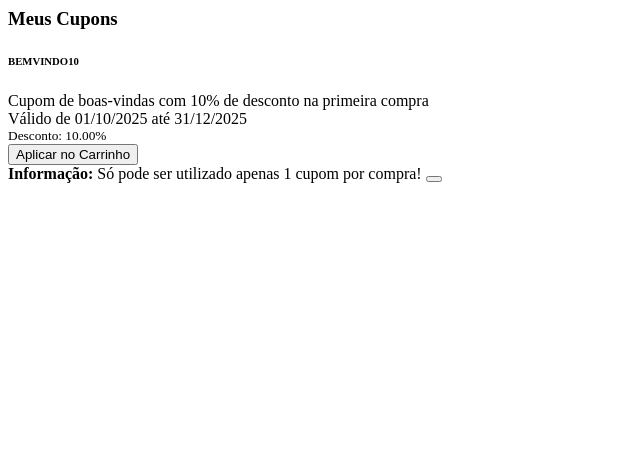
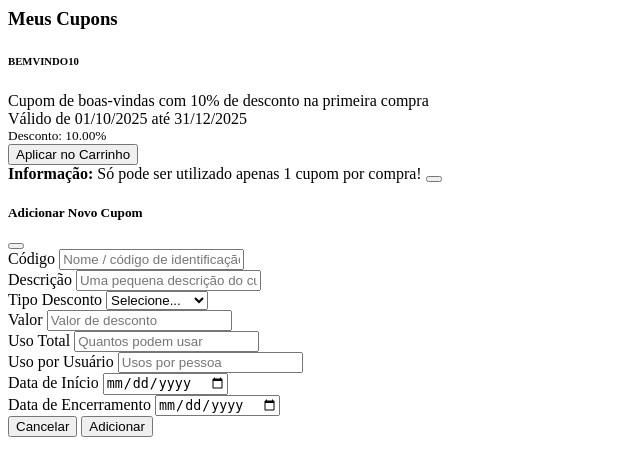
Before and after one commit to AitomD/eco, a PHP site: page /cupons.php in a window 1280 px wide. Shown: the top 476 px of the page, without its empty margins (0-640 px from the left). Run offline with PHP 8.4, Linux system fonts and the light colour scheme; data comes from the database, SQL or seed files in the repository.

Commit message:
AddCupomModalFeito

```diff
--- a/app/model/Admin.php
+++ b/app/model/Admin.php
@@ -26,4 +26,26 @@ class Admin
 
         return null;
     }
+
+
+    public function isAdminDesenvolvedor($idUser)
+    {
+        if (empty($idUser)) {
+            return false;
+        }
+
+        try {
+            $sql = "SELECT id_admin, cargo FROM admin WHERE id_user = :id_user LIMIT 1";
+            $stmt = $this->pdo->prepare($sql);
+            $stmt->bindParam(':id_user', $idUser, PDO::PARAM_INT);
+            $stmt->execute();
+
+            $admin = $stmt->fetch(PDO::FETCH_ASSOC);
+
+            return ($admin !== false && !empty($admin['cargo']) && strtolower(trim($admin['cargo'])) === strtolower('Desenvolvedor'));
+        } catch (Exception $e) {
+            error_log("Erro ao verificar cargo desenvolvedor: " . $e->getMessage());
+            return false;
+        }
+    }
 }
--- a/app/views/cupons.php
+++ b/app/views/cupons.php
@@ -1,20 +1,40 @@
 <?php
 require_once __DIR__ . '/../controller/cupons-carrinho.php';
+require_once __DIR__ . '/../model/Admin.php';
 
 // Obter cupons disponíveis usando a classe
 $cupons = CuponsCarrinhoController::getCuponsDisponiveis();
+
+// Verificar se o usuário é admin com cargo desenvolvedor
+$isDesenvolvedor = false;
+$userId = $_SESSION['id_user'] ?? $_SESSION['user_id'] ?? null;
+
+if (!empty($userId)) {
+    try {
+        $admin = new Admin();
+        $isDesenvolvedor = $admin->isAdminDesenvolvedor($userId);
+    } catch (Exception $e) {
+        error_log("Erro ao verificar admin: " . $e->getMessage());
+        $isDesenvolvedor = false;
+    }
+}
 ?>
 
-<div class="text-start bg-light w-100 py-2">
-    <h3 class="fw-semibold mb-1 text-center" style="color: var(--black);">Meus Cupons</h3>
+<div class=" bg-light w-100 py-2">
+
+    <div class="d-flex justify-content-center align-items-center ">
+        <h3 class="fw-semibold mb-1 " style="color: var(--black);">Meus Cupons</h3>
+    </div>
 
 </div>
 
 <main class="container py-4 h-auto ">
 
-    <div class="row g-3 ">
+    <div class="row g-3">
+
         <?php if (!empty($cupons)): ?>
             <?php foreach ($cupons as $cupom): ?>
+
                 <div class="col-md-4">
                     <div class="coupon-card p-3 border rounded shadow-sm">
                         <h6><?= htmlspecialchars($cupom['codigo']) ?></h6>
@@ -40,20 +60,29 @@ $cupons = CuponsCarrinhoController::getCuponsDisponiveis();
                         </div>
                         <div class="d-flex align-items-end gap-2 btn-corner">
                             <i class="bi bi-info-circle fs-5 b-btn" role="button" onclick="mostrarAlerta()"></i>
-                            <button class="btn btn-primary apply-btn" onclick="aplicarCupom('<?= htmlspecialchars($cupom['codigo']) ?>')">
+                            <button class="btn btn-primary apply-btn"
+                                onclick="aplicarCupom('<?= htmlspecialchars($cupom['codigo']) ?>')">
                                 Aplicar no Carrinho
                             </button>
                         </div>
-                        <div id="alert-info"
-                            class="alert alert-info alert-dismissible fade show position-fixed bottom-0 end-0 m-3 d-none"
-                            role="alert" style="z-index: 1055; max-width: 600px;">
-                            <strong>Informação:</strong> Só pode ser utilizado apenas 1 cupom por compra!
-                            <button type="button" class="btn-close" onclick="fecharAlerta()" aria-label="Close"></button>
-                        </div>
                     </div>
+                </div> <?php endforeach; ?>
+        <?php endif; ?>
+
+        <?php if ($isDesenvolvedor): ?>
+            <div class="col-md-4">
+                <div class="carrinho-container card  text-light
+                    d-flex flex-column justify-content-center align-items-center" id="btn-abrir-modal-cupom"
+                    style=" min-height: 250px; cursor: pointer; ">
+
+                    <i class="bi bi-plus-circle" style="font-size: 3rem;"></i>
+                    <h6 class="mt-2">Adicionar Novo Cupom</h6>
                 </div>
-            <?php endforeach; ?>
-        <?php else: ?>
+            </div>
+        <?php endif; ?>
+
+
+        <?php if (empty($cupons) && !$isDesenvolvedor): ?>
             <div class="col-12">
                 <div class="alert alert-warning">
                     <strong>Nenhum cupom disponível no momento.</strong>
@@ -66,87 +95,102 @@ $cupons = CuponsCarrinhoController::getCuponsDisponiveis();
                 </div>
             </div>
         <?php endif; ?>
+
+
+        <div id="alert-info"
+            class="alert alert-info alert-dismissible fade show position-fixed bottom-0 end-0 m-3 d-none" role="alert"
+            style="z-index: 1055; max-width: 600px;">
+            <strong>Informação:</strong> Só pode ser utilizado apenas 1 cupom por compra!
+            <button type="button" class="btn-close" onclick="fecharAlerta()" aria-label="Close"></button>
+        </div>
+
     </div>
+
 </main>
 
-<script>
-function mostrarAlerta() {
-    const alertElement = document.getElementById('alert-info');
-    if (alertElement) {
-        alertElement.classList.remove('d-none');
+<div class="modal fade " id="modalAdicionarCupom" tabindex="-1" aria-labelledby="modalAdicionarCupomLabel"
+    aria-hidden="true">
 
-        // Auto-fechar após 5 segundos
-        setTimeout(() => {
-            alertElement.classList.add('d-none');
-        }, 5000);
-    }
-}
+    <div class="modal-dialog modal-lg ">
 
-function fecharAlerta() {
-    const alertElement = document.getElementById('alert-info');
-    if (alertElement) {
-        alertElement.classList.add('d-none');
-    }
-}
+        <div class="modal-content p-3">
 
-function aplicarCupom(codigo) {
-    // Desabilitar o botão durante o processamento
-    const botao = event.target;
-    const textoOriginal = botao.innerHTML;
-    botao.disabled = true;
-    botao.innerHTML = '<i class="bi bi-hourglass-split me-1"></i>Aplicando...';
+            <div class="modal-header">
+                <h5 class="modal-title " id="modalAdicionarCupomLabel">Adicionar Novo Cupom</h5>
+                <button type="button" class="btn-close" data-bs-dismiss="modal" aria-label="Close"></button>
+            </div>
 
-    // Aplicar o cupom via AJAX
-    const formData = new FormData();
-    formData.append('ajax_cupom', '1');
-    formData.append('codigo_cupom', codigo);
+            <form id="formAdicionarCupom">
+                <div class="mb-3">
+                    <label for="codigo" class="form-label">Código</label>
+                    <input type="text" class="form-control" id="codigo" name="codigo"
+                        placeholder="Nome / código de identificação do cupom" required>
+                </div>
 
-    fetch('index.php', {
-        method: 'POST',
-        body: formData
-    })
-    .then(response => response.json())
-    .then(data => {
-        if (data.sucesso) {
-            // Cupom aplicado com sucesso
-            botao.innerHTML = '<i class="bi bi-check-circle me-1"></i>Aplicado!';
-            botao.classList.remove('btn-primary');
-            botao.classList.add('btn-success');
+                <div class="mb-3">
+                    <label for="descricao" class="form-label">Descrição</label>
+                    <input type="text" class="form-control" id="descricao" name="descricao"
+                        placeholder="Uma pequena descrição do cupom">
+                </div>
 
-            // Redirecionar para o carrinho após 1 segundo
-            setTimeout(() => {
-                window.location.href = 'index.php?url=carrinho';
-            }, 1000);
-        } else {
-            // Erro ao aplicar cupom
-            alert(data.mensagem || 'Erro ao aplicar cupom');
-            botao.innerHTML = textoOriginal;
-            botao.disabled = false;
-        }
-    })
-    .catch(error => {
-        console.error('Erro:', error);
-        alert('Erro de conexão. Tente novamente.');
-        botao.innerHTML = textoOriginal;
-        botao.disabled = false;
-    });
-}
+                <div class="row g-2">
+                    <div class="col-md-6">
+                        <div class="mb-3">
+                            <label for="tipo_desconto" class="form-label">Tipo Desconto</label>
+                            <select class="form-select" id="tipo_desconto" name="tipo_desconto" required>
+                                <option value="" selected disabled>Selecione...</option>
+                                <option value="porcentagem">Porcentagem</option>
+                                <option value="fixo">Valor Fixo</option>
+                            </select>
+                        </div>
+                    </div>
+                    <div class="col-md-6">
+                        <div class="mb-3">
+                            <label for="valor_desconto" class="form-label">Valor</label>
+                            <input type="number" class="form-control" id="valor_desconto" name="valor_desconto" min="0"
+                                 placeholder="Valor de desconto" required>
+                        </div>
+                    </div>
+                </div>
 
-// Adicionar estilos para os botões durante o carregamento
-document.addEventListener('DOMContentLoaded', function() {
-    const style = document.createElement('style');
-    style.textContent = `
-        .btn:disabled {
-            opacity: 0.7;
-            cursor: not-allowed;
-        }
-        .coupon-card {
-            transition: transform 0.2s ease;
-        }
-        .coupon-card:hover {
-            transform: translateY(-2px);
-        }
-    `;
-    document.head.appendChild(style);
-});
-</script>
+                <div class="row g-2">
+                    <div class="col-md-6">
+                        <div class="mb-3">
+                            <label for="uso_total" class="form-label">Uso Total</label>
+                            <input type="number" class="form-control" id="uso_total" name="uso_total" min="1"
+                                placeholder="Quantos podem usar" required>
+                        </div>
+                    </div>
+                    <div class="col-md-6">
+                        <div class="mb-3">
+                            <label for="uso_user" class="form-label">Uso por Usuário</label>
+                            <input type="number" class="form-control" id="uso_user" name="uso_user" min="1"
+                                placeholder="Usos por pessoa" required>
+                        </div>
+                    </div>
+                </div>
+
+                <div class="row g-2">
+                    <div class="col-md-6">
+                        <div class="mb-3">
+                            <label for="data_inicio" class="form-label">Data de Início</label>
+                            <input type="date" class="form-control" id="data_inicio" name="data_inicio">
+                        </div>
+                    </div>
+                    <div class="col-md-6">
+                        <div class="mb-3">
+                            <label for="data_fim" class="form-label">Data de Encerramento</label>
+                            <input type="date" class="form-control" id="data_fim" name="data_fim">
+                        </div>
+                    </div>
+                </div>
+
+                <div class="d-flex gap-2 mt-3">
+                    <button type="button" class="btn btn-secondary w-50" data-bs-dismiss="modal">Cancelar</button>
+
+                    <button type="submit" class="btn-product w-50" id="btnSalvarCupom">Adicionar</button>
+                </div>
+            </form>
+        </div>
+    </div>
+</div>
--- a/public/css/main.css
+++ b/public/css/main.css
@@ -8,7 +8,9 @@
   --black: #000000;
   --clear: #ffff;
   --gray: #161616;
+
 }
+
 
 body {
   font-family: "Electrolize", sans-serif;
```
Also changed, not shown: app/controller/salvar_cupom.php (added, +97 -0 lines), public/index.php (+72 -24 lines), public/js/addCupom.js (added, +83 -0 lines), public/js/aplicarCupom.js (added, +79 -0 lines).
